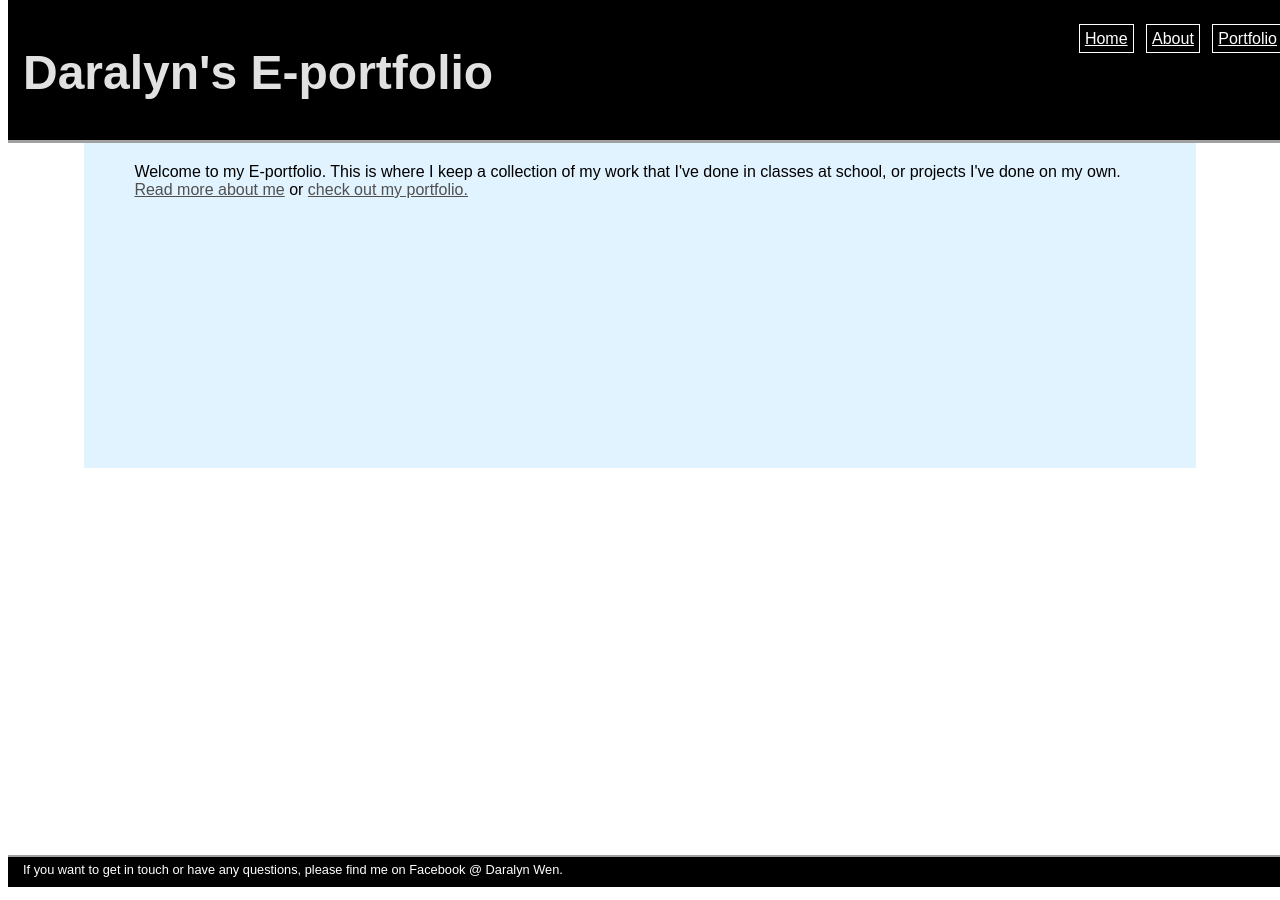
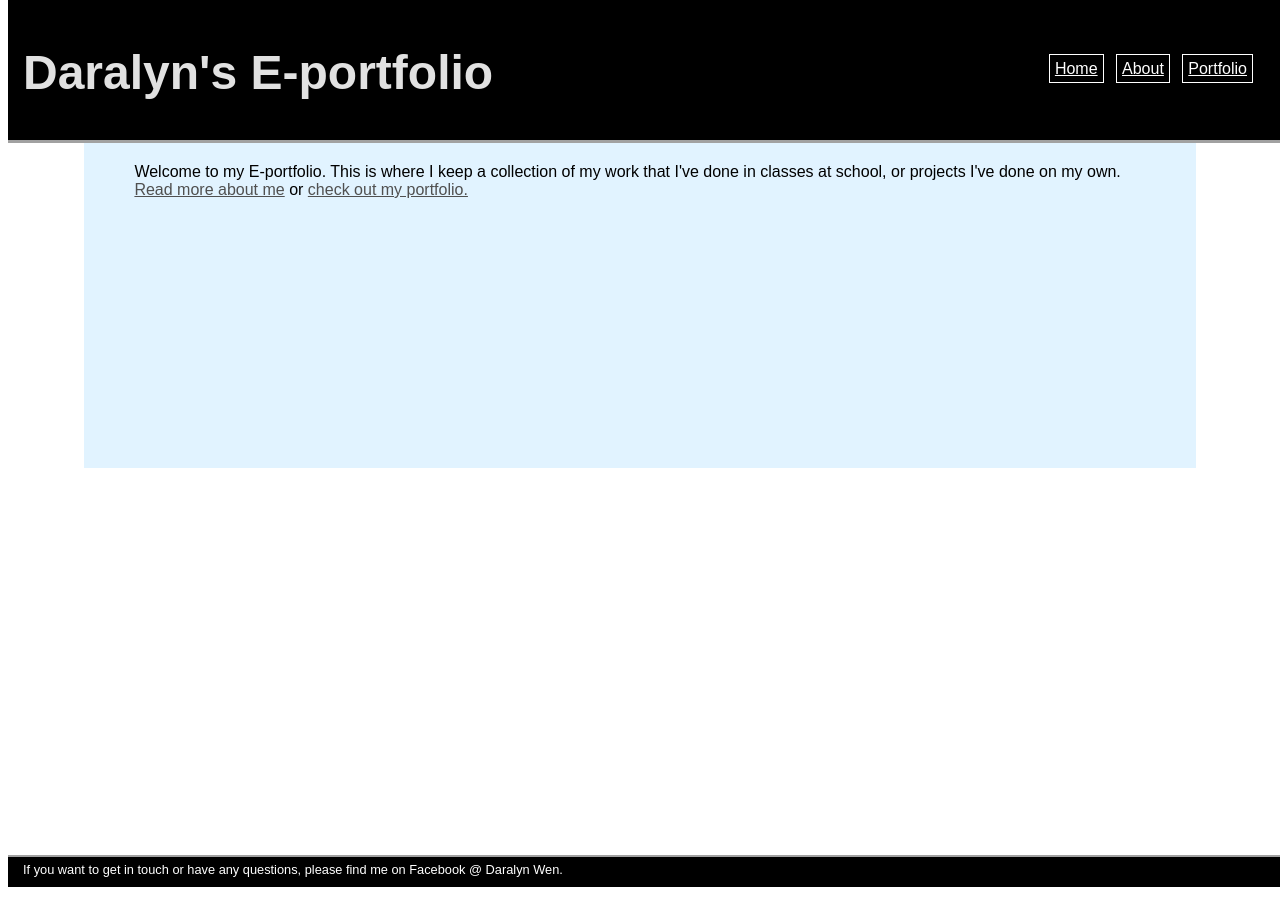
Before and after one commit to daralyn/daralyn.github.io, a Jekyll site: the page built from index.html, in a window 1280 px wide. Built offline with Jekyll 4.4.1, drawn with Linux system fonts in a browser that asks for light colours.

Commit message:
Update main.css

```diff
--- a/css/main.css
+++ b/css/main.css
@@ -20,9 +20,28 @@ header{
     font-color: rgb(225, 225, 225);
     text-decoration: none;
     position: absolute;
-    top: 20px;
-    right: 10px;
+    top: 50px;
+    right: 40px;
     margin: 10px;
+}
+
+a.navbutton{
+    border: 1px solid rgb(255, 255, 255);
+    padding: 5px;
+    margin-left: 8px;
+    color: rgb(255, 255, 255);
+    font-family: 'Arial', 'Sans-Serif';
+}
+
+a.navbutton:hover{
+    text-decoration: underline;
+    background-color: rgb(255, 255, 255);
+    color: rgb(0, 0, 0);
+}
+
+h1{
+    font-family: 'AR BONNIE', 'Arial', 'Sans-Serif';
+    font-height: 30px;
 }
 
 footer{
@@ -54,26 +73,6 @@ footer{
     padding-top: 5%;
 }
 
-a.navbutton{
-    border: 1px solid rgb(255, 255, 255);
-    padding: 5px;
-    margin-left: 8px;
-    color: rgb(255, 255, 255);
-    font-family: 'Arial', 'Sans-Serif';
-}
-
-a.navbutton:hover {
-    text-decoration: underline;
-    background-color: rgb(255, 255, 255);
-    color: rgb(0, 0, 0);
-}
-
-h1 {
-    font-family: 'AR BONNIE', 'Arial', 'Sans-Serif';
-    font-height: 30px;
-}
-
-
 a{
     color: rgb(80, 80, 80);
     font-family: 'Arial', 'Sans-Serif';
```
